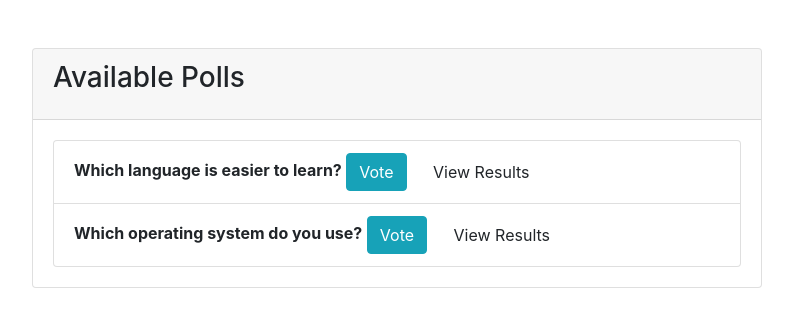
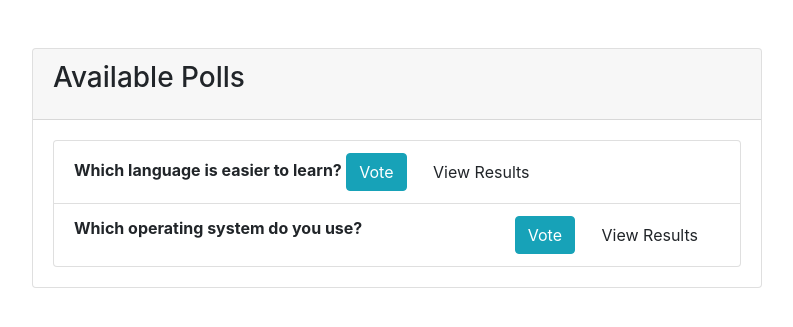
Before and after one commit to Ramkumar-45/Pollapp, a Django app: page / in a window 1280 px wide. Shown: the part 64-391 px from the top of the page, without its empty margins (53-846 px from the left). Run offline with Django 3.2, Linux system fonts and the light colour scheme; some libraries are stand-ins or nearby versions.

Commit message:
Update home.html

```diff
--- a/templates/poll/home.html
+++ b/templates/poll/home.html
@@ -21,7 +21,7 @@
                         </li>
                         <li class="list-group-item">
                             <strong>Which operating system do you use?</strong>
-                            <span class="pull-right">
+                            <span class="float-right">
                                 <a href="#" class="btn btn-info btn-xs">Vote</a> &nbsp;
                                 <a href="#" class="btn btn-default btn-xs">View Results</a> &nbsp;
                             </span>
```
